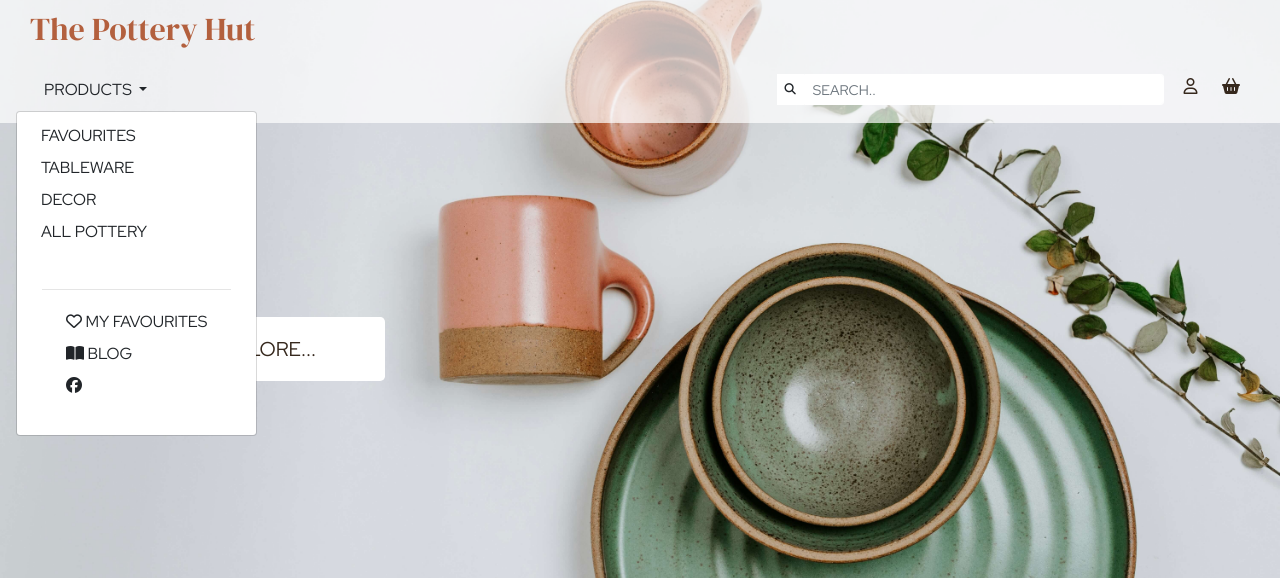
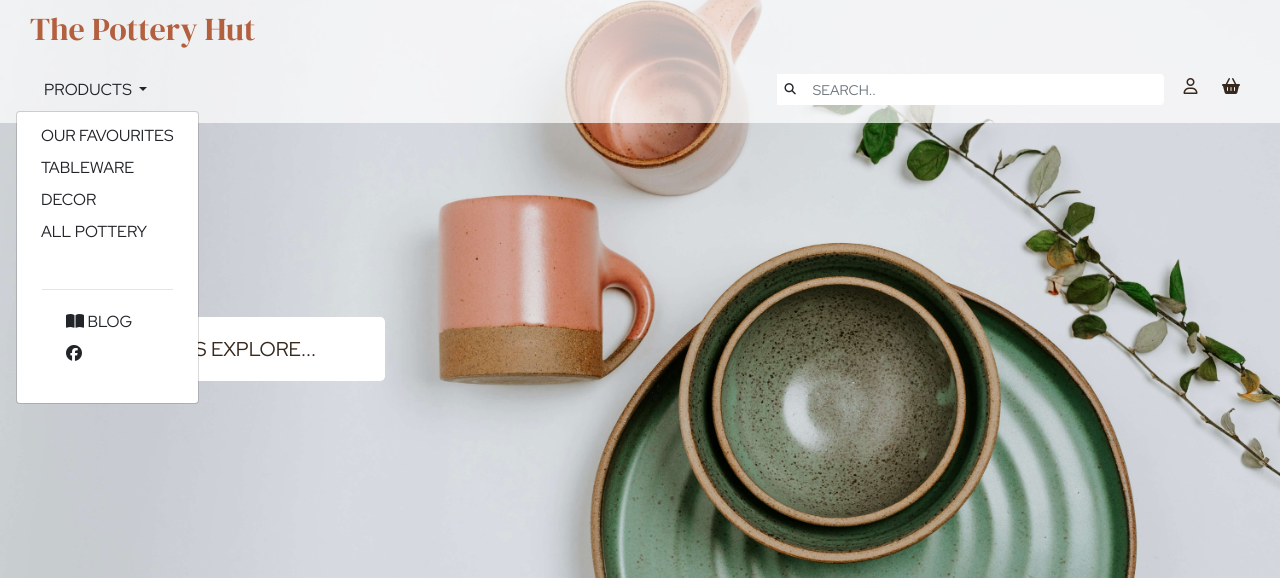
Before and after one commit to mristimaki/the-pottery-hut, a Django app: page / in a window 1280 px wide, after a click on "PRODUCTS". Shown: the top 578 px of the page. Run offline with Django 3.2, Linux system fonts and the light colour scheme; some libraries are stand-ins or nearby versions.

Commit message:
Added if.user.is_authenticated on my favourites in menu

```diff
--- a/templates/includes/main-nav.html
+++ b/templates/includes/main-nav.html
@@ -5,14 +5,16 @@
   </a>
 
   <div class="dropdown-menu" aria-labelledby="dropdownMenuLink">
-    <a class="dropdown-item text-uppercase" href="#">Favourites</a>
+    <a class="dropdown-item text-uppercase" href="#">Our Favourites</a>
     <a class="dropdown-item text-uppercase" href="#">Tableware</a>
     <a class="dropdown-item text-uppercase" href="#">Decor</a>
     <a class="dropdown-item text-uppercase" href="#">All Pottery</a>
 
     <div class="dropdown-bottom">
       <hr>
+      {% if request.user.is_authenticated %}
       <a class="dropdown-item text-uppercase" href="#"><i class="fa-regular fa-heart"></i> My Favourites</a>
+      {% endif %}
       <a class="dropdown-item text-uppercase" href="#"><i class="fa-solid fa-book-open"></i> Blog</a>
       <a class="dropdown-item text-uppercase" href="#"><i class="fa-brands fa-facebook"></i></a>
     </div>
--- a/templates/includes/mobile-top-header.html
+++ b/templates/includes/mobile-top-header.html
@@ -13,14 +13,16 @@
         </button>
 
         <div class="dropdown-menu" aria-labelledby="navbarDropdown">
-            <a class="dropdown-item text-uppercase" href="#">Favourites</a>
+            <a class="dropdown-item text-uppercase" href="#">Our Favourites</a>
             <a class="dropdown-item text-uppercase" href="#">Tableware</a>
             <a class="dropdown-item text-uppercase" href="#">Decor</a>
             <a class="dropdown-item text-uppercase" href="#">All Pottery</a>
 
             <div class="dropdown-bottom">
               <hr>
+              {% if request.user.is_authenticated %}
               <a class="dropdown-item text-uppercase" href="#"><i class="fa-regular fa-heart"></i> My Favourites</a>
+              {% endif %}
               <a class="dropdown-item text-uppercase" href="#"><i class="fa-solid fa-book-open"></i> Blog</a>
               <a class="dropdown-item text-uppercase" href="#"><i class="fa-brands fa-facebook"></i></a>
             </div>
```
